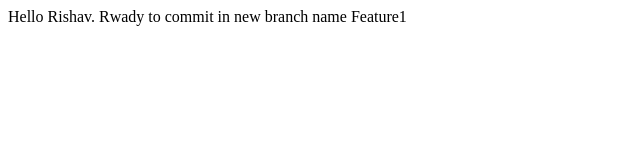
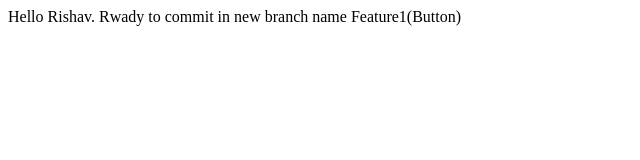
Before and after one commit to rishavranjan/local_code_commit, a plain HTML site: page index.html in a window 1280 px wide. Shown: the full height of the page, 0-640 px from the left. Drawn offline with Linux system fonts and the light colour scheme.

```diff
--- a/index.html
+++ b/index.html
@@ -1 +1 @@
-<p>Hello Rishav. Rwady to commit in new branch name Feature1</p>
+<p>Hello Rishav. Rwady to commit in new branch name Feature1(Button)</p>
```
